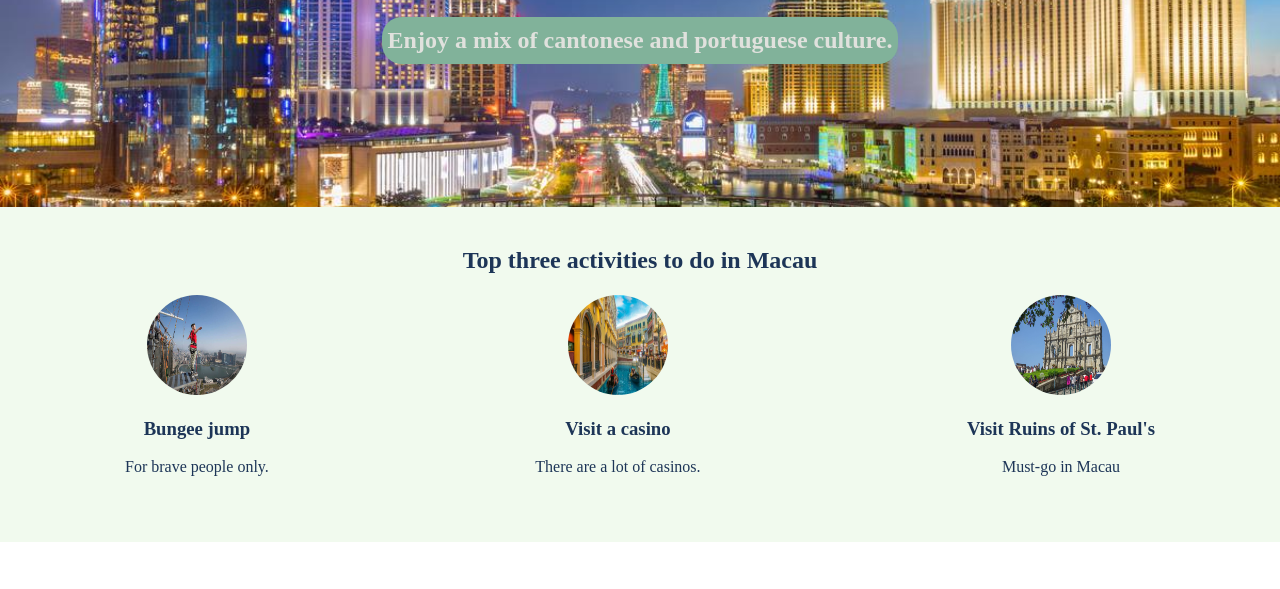
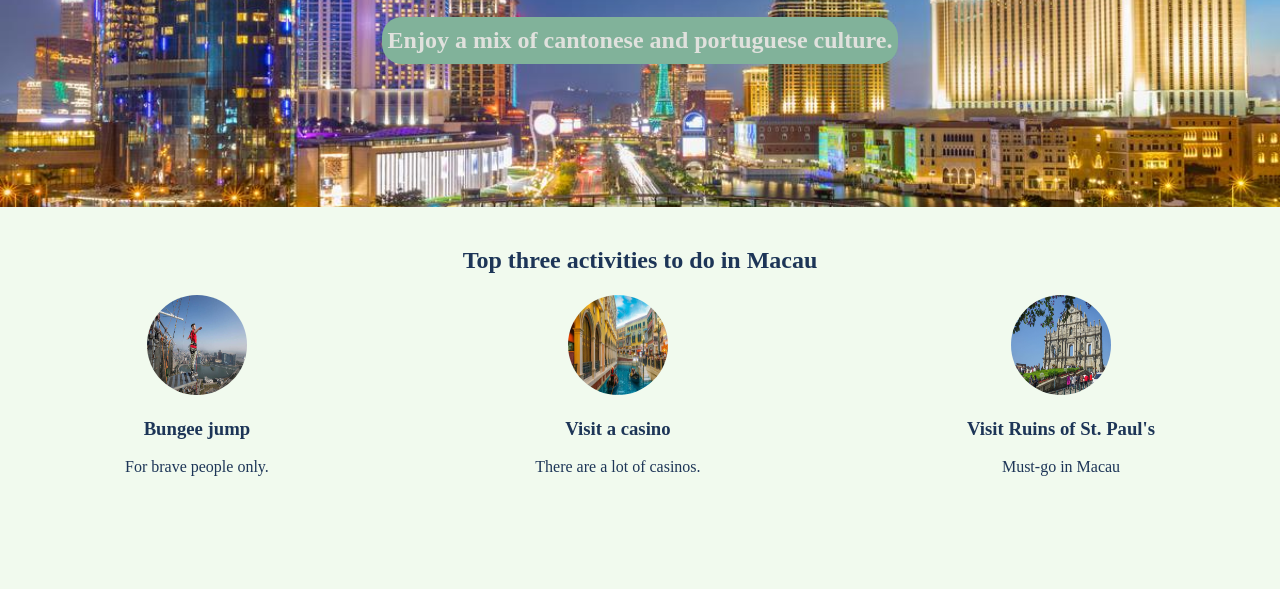
Before and after one commit to MargaretLai/visit-macau, a website built with Vite: page index.html in a window 1280 px wide. Shown: the part 183-772 px from the top of the page. Built offline with nearby package versions, Linux system fonts and the light colour scheme.

Commit message:
Update styles.css

```diff
--- a/styles.css
+++ b/styles.css
@@ -55,6 +55,7 @@ img {
 }
 
 .activity {
+    height: 378px;
     background-color: #F1FAEE;
     padding: 20px 5px 30px 5px;
     margin: 0;
```
